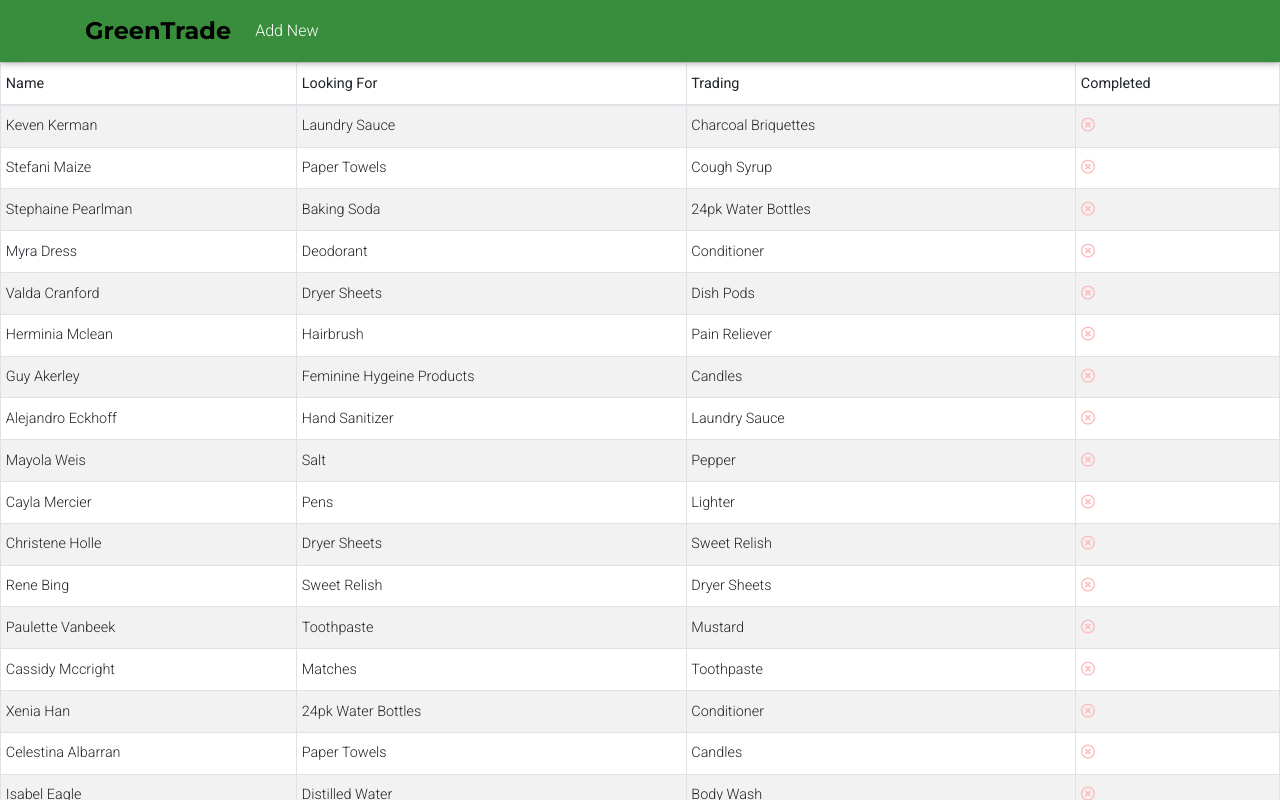
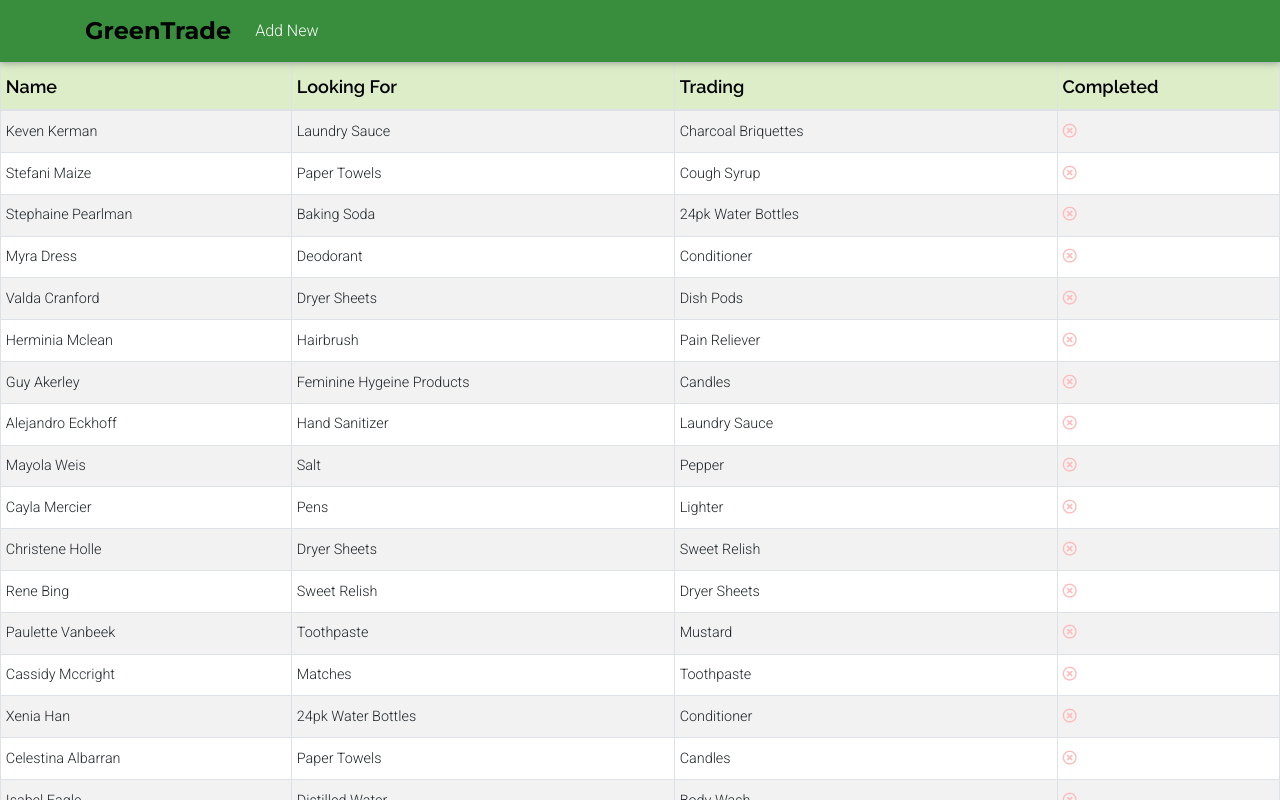
Before and after one commit to swstegall/green-trade, a React (Create React App) app in the folder frontend/: page / in a window 1280 px wide. Shown: the top 800 px of the page. Built offline with nearby package versions, Linux system fonts and the light colour scheme.

Commit message:
WIP Design Changes

```diff
--- a/frontend/public/index.html
+++ b/frontend/public/index.html
@@ -4,6 +4,7 @@
     <meta charset="utf-8" />
     <link rel="icon" href="%PUBLIC_URL%/favicon.ico" />
     <link href="https://fonts.googleapis.com/css2?family=Montserrat:wght@400;700&display=swap" rel="stylesheet">
+    <link href="https://fonts.googleapis.com/css2?family=Raleway:wght@600&display=swap" rel="stylesheet">
     <meta name="viewport" content="width=device-width, initial-scale=1" />
     <meta name="theme-color" content="#000000" />
     <meta
--- a/frontend/src/components/body/body.tsx
+++ b/frontend/src/components/body/body.tsx
@@ -94,10 +94,10 @@ export class Body extends Component<
             >
               <thead>
                 <tr>
-                  <th className={"th-sm"}>Name</th>
-                  <th className={"th-sm"}>Looking For</th>
-                  <th className={"th-sm"}>Trading</th>
-                  <th className={"th-sm"}>Completed</th>
+                  <th className={"th-sm"} style={{color: "#000000", backgroundColor: "#dcedc8", fontFamily: "Raleway", fontWeight: "bold", fontSize: "large"}}>Name</th>
+                  <th className={"th-sm"} style={{color: "#000000", backgroundColor: "#dcedc8", fontFamily: "Raleway", fontWeight: "bold", fontSize: "large" }}>Looking For</th>
+                  <th className={"th-sm"} style={{color: "#000000", backgroundColor: "#dcedc8", fontFamily: "Raleway", fontWeight: "bold", fontSize: "large"}}>Trading</th>
+                  <th className={"th-sm"} style={{color: "#000000",backgroundColor: "#dcedc8", fontFamily: "Raleway", fontWeight: "bold", fontSize: "large"}}>Completed</th>
                 </tr>
               </thead>
               <tbody>{this.state.tableItems}</tbody>
--- a/frontend/src/components/navbar/navbar.tsx
+++ b/frontend/src/components/navbar/navbar.tsx
@@ -18,13 +18,13 @@ export class Navbar extends Component<
     addNew: any;
   },
   {}
-> {
+  > {
   constructor(props: any) {
     super(props);
   }
 
   render() {
-    const bgPink = {backgroundColor: '#388e3c'}
+    const bgPink = { backgroundColor: '#388e3c' }
     return (
       <div>
         <Router>
```
